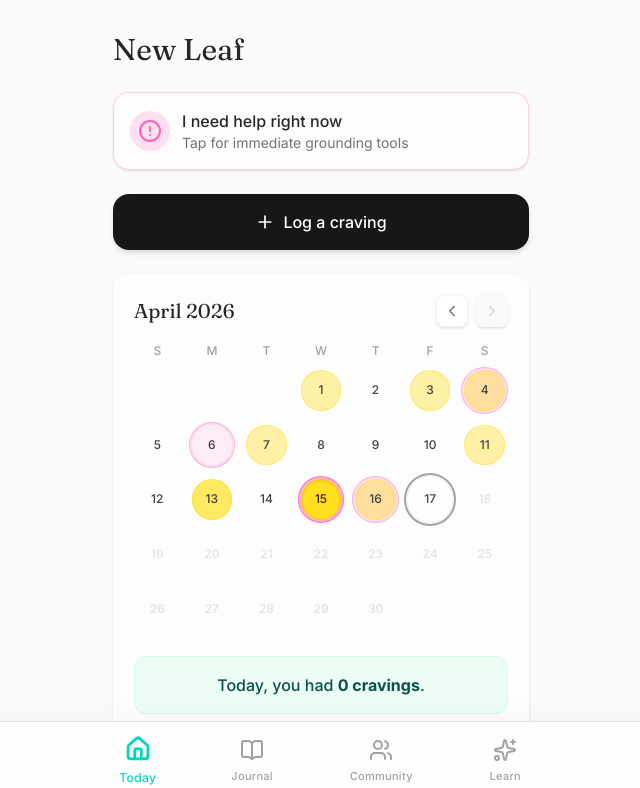
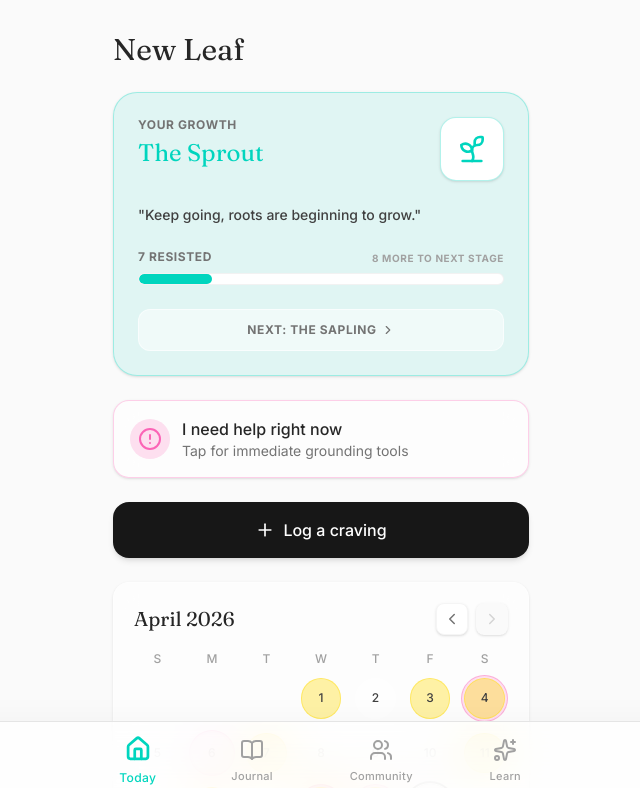
Before and after one commit to djarty24/new-leaf, a React (Vite) app: page / in a window 1280 px wide. Shown: the top 788 px of the page, without its empty margins (319-959 px from the left). Built offline with nearby package versions, Linux system fonts and the light colour scheme.

Commit message:
finished the growth engine! added four stages based on craving threshold

```diff
--- /dev/null
+++ b/src/components/GrowthEngine.tsx
@@ -0,0 +1,79 @@
+import { Leaf, Sprout, TreeDeciduous, Award, ChevronRight } from "lucide-react";
+
+type GrowthEngineProps = {
+	totalResisted: number;
+};
+
+export default function GrowthEngine({ totalResisted }: GrowthEngineProps) {
+	const stages = [
+		{ threshold: 0, name: "The Seed", icon: Leaf, color: "text-emerald-400", bg: "bg-emerald-50", border: "border-emerald-200", message: "Every forest starts with a single seed." },
+		{ threshold: 5, name: "The Sprout", icon: Sprout, color: "text-app-green", bg: "bg-app-green/10", border: "border-app-green/30", message: "Keep going, roots are beginning to grow." },
+		{ threshold: 15, name: "The Sapling", icon: TreeDeciduous, color: "text-teal-600", bg: "bg-teal-50", border: "border-teal-200", message: "You are growing stronger every day." },
+		{ threshold: 30, name: "The Mighty Tree", icon: Award, color: "text-app-purple", bg: "bg-app-purple/10", border: "border-app-purple/30", message: "Deeply rooted. Unshakable." },
+	];
+
+	let currentStageIndex = 0;
+	for (let i = 0; i < stages.length; i++) {
+		if (totalResisted >= stages[i].threshold) {
+			currentStageIndex = i;
+		}
+	}
+
+	const currentStage = stages[currentStageIndex];
+	const nextStage = currentStageIndex < stages.length - 1 ? stages[currentStageIndex + 1] : null;
+	const CurrentIcon = currentStage.icon;
+
+	let progressPercentage = 100;
+	let remainingForNext = 0;
+
+	if (nextStage) {
+		const range = nextStage.threshold - currentStage.threshold;
+		const progressIntoStage = totalResisted - currentStage.threshold;
+		progressPercentage = (progressIntoStage / range) * 100;
+		remainingForNext = nextStage.threshold - totalResisted;
+	}
+
+	return (
+		<div className={`w-full border rounded-3xl p-6 transition-all shadow-sm ${currentStage.bg} ${currentStage.border}`}>
+			<div className="flex justify-between items-start mb-6">
+				<div>
+					<h3 className="text-xs font-bold uppercase tracking-wider text-neutral-500 mb-1">Your Growth</h3>
+					<h2 className={`font-display text-2xl ${currentStage.color.replace('text-', 'text-').replace('-400', '-700')}`}>
+						{currentStage.name}
+					</h2>
+				</div>
+				<div className={`w-16 h-16 rounded-2xl bg-white shadow-sm border ${currentStage.border} flex items-center justify-center ${currentStage.color}`}>
+					<CurrentIcon size={32} />
+				</div>
+			</div>
+
+			<p className="text-sm font-medium text-neutral-700 mb-6">
+				"{currentStage.message}"
+			</p>
+
+			<div className="space-y-2">
+				<div className="flex justify-between items-end text-xs font-bold uppercase tracking-wider">
+					<span className="text-neutral-500">{totalResisted} Resisted</span>
+					{nextStage ? (
+						<span className="text-neutral-400 text-[10px]">{remainingForNext} more to next stage</span>
+					) : (
+						<span className="text-app-purple">Max Level</span>
+					)}
+				</div>
+
+				<div className="h-3 w-full bg-white rounded-full overflow-hidden border border-neutral-200/50">
+					<div
+						className={`h-full ${currentStage.color.replace('text-', 'bg-')} transition-all duration-1000 ease-out rounded-full`}
+						style={{ width: `${progressPercentage}%` }}
+					/>
+				</div>
+			</div>
+
+			{nextStage && (
+				<button className="w-full mt-6 py-3 bg-white/50 hover:bg-white transition-colors border border-white/60 rounded-xl text-xs font-bold uppercase tracking-wider text-neutral-500 flex items-center justify-center gap-1 group">
+					Next: {nextStage.name} <ChevronRight size={14} className="group-hover:translate-x-1 transition-transform" />
+				</button>
+			)}
+		</div>
+	);
+}
--- a/src/pages/Tracker.tsx
+++ b/src/pages/Tracker.tsx
@@ -1,5 +1,6 @@
 import { useState, useEffect, useRef } from "react";
 import { Wind, AlertCircle, CheckCircle2, X, Plus, Minus, ChevronLeft, ChevronRight, Clock, Activity, Square, Send, Eye, Hand, Ear, Sparkles } from "lucide-react";
+import GrowthEngine from "../components/GrowthEngine";
 
 type LogEntry = {
 	id: string;
@@ -260,6 +261,21 @@ export default function Tracker() {
 	const selectedDayStats = historyData[selectedDateKey] || { cravings: 0, vapes: 0, logs: [] };
 	const isTodaySelected = formatDateKey(realToday) === selectedDateKey;
 
+	// Calculate Total Cravings Resisted (cravings logged, but 0 vapes)
+	const calculateTotalResisted = () => {
+		let resisted = 0;
+		Object.values(historyData).forEach(day => {
+		day.logs.forEach(log => {
+			if (log.intensity !== null && log.vapes === 0) {
+			resisted += 1;
+			}
+		});
+		});
+		return resisted;
+	};
+
+	const totalResisted = calculateTotalResisted();
+
 	if (isSurging) {
 		const renderSurgeContent = () => {
 			if (activeSurgeTab === "424") {
@@ -456,7 +472,6 @@ export default function Tracker() {
 
 		return (
 			<div className="fixed inset-0 z-50 bg-neutral-50 overflow-y-auto animate-in slide-in-from-bottom-full duration-300">
-				{/* ADDED: pb-32 to push content completely above the global Layout navbar */}
 				<div className="max-w-md mx-auto min-h-[100dvh] flex flex-col justify-between pt-8 pb-32 px-4 relative">
 
 					<div className="flex justify-between items-center mb-4 shrink-0">
@@ -504,6 +519,8 @@ export default function Tracker() {
 	return (
 		<div className="space-y-6 relative pb-20">
 			<div><h1 className="font-display text-3xl text-neutral-800">New Leaf</h1></div>
+
+			<GrowthEngine totalResisted={totalResisted} />
 
 			<button onClick={() => setIsSurging(true)} className="w-full bg-white/60 backdrop-blur-md border border-app-pink/30 rounded-2xl p-4 flex items-center justify-between shadow-sm transition-all active:scale-95 hover:bg-white/80">
 				<div className="flex items-center gap-3">
```
Also changed, not shown: 1 other file (tests, documents, lock files or other folders).
